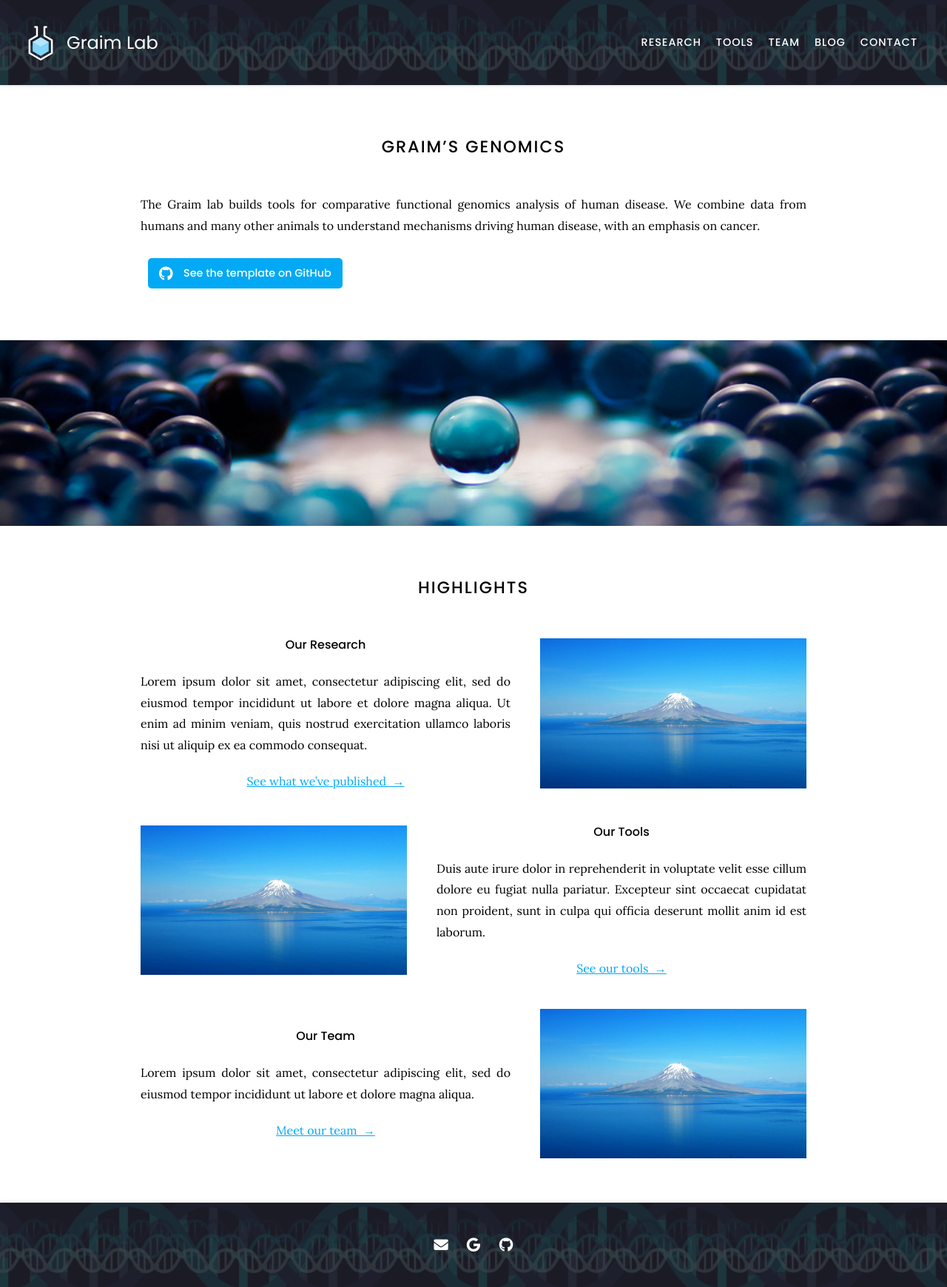
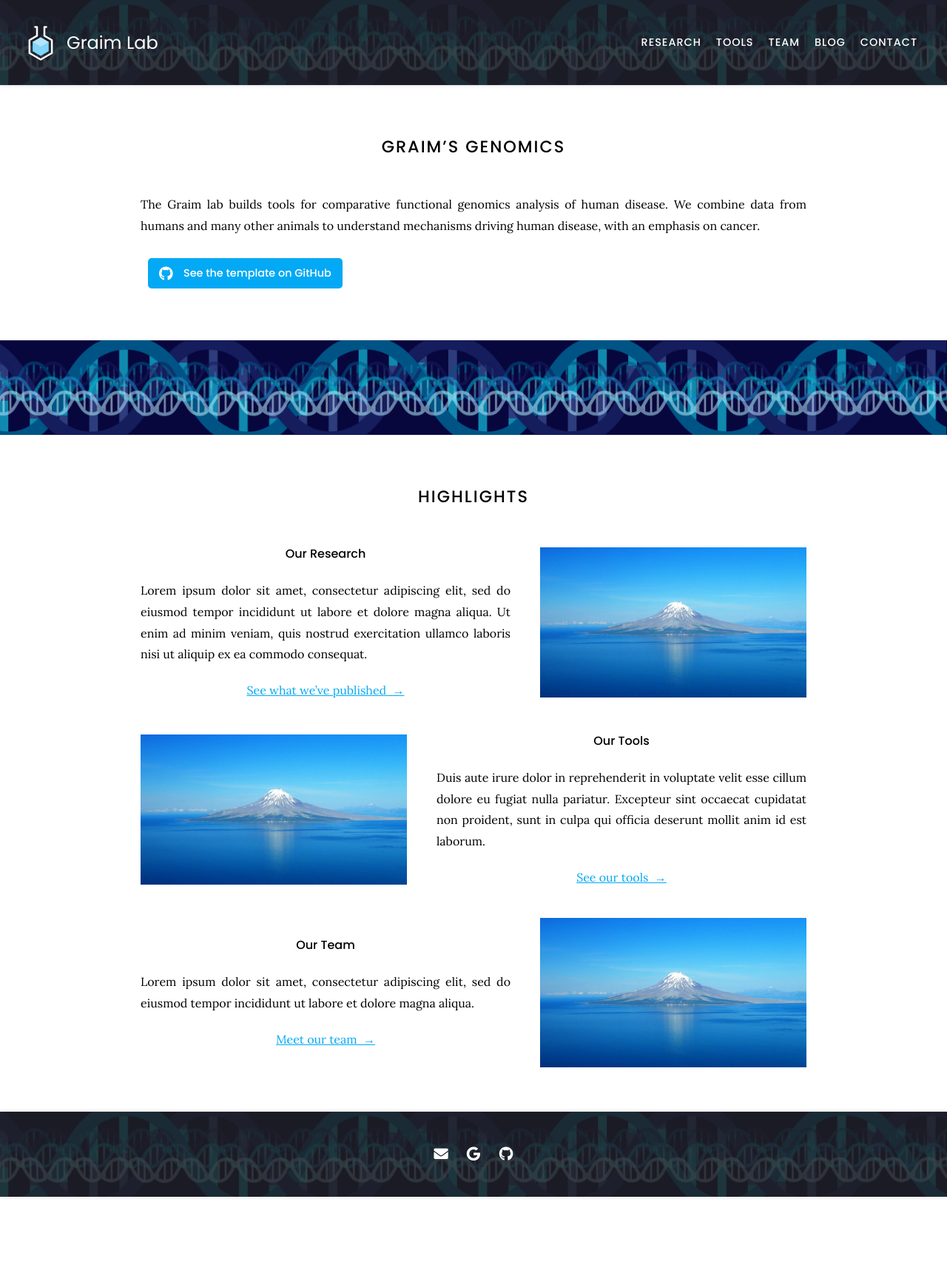
Before and after one commit to graim/GraimLabWebsite, a Jekyll site: the page built from index.md, in a window 1280 px wide. Shown: the whole page at 74% size. Built offline with Jekyll 4.4.1, drawn with Linux system fonts in a browser that asks for light colours; nearby versions of some CDN libraries; after the commit the page ends 1618 px from its top, so only the background shows below that.

Commit message:
Update index.md

```diff
--- a/index.md
+++ b/index.md
@@ -19,7 +19,8 @@ The Graim lab builds tools for comparative functional genomics analysis of human
 
 {% include section.html full=true %}
 
-{% include banner.html image="images/banner.jpg" %}
+{% include banner.html image="images/GraimLab_Background_Genomes.png" %}
+<!-- {% include banner.html image="images/banner.jpg" %} -->
 
 {% include section.html %}
 
```
